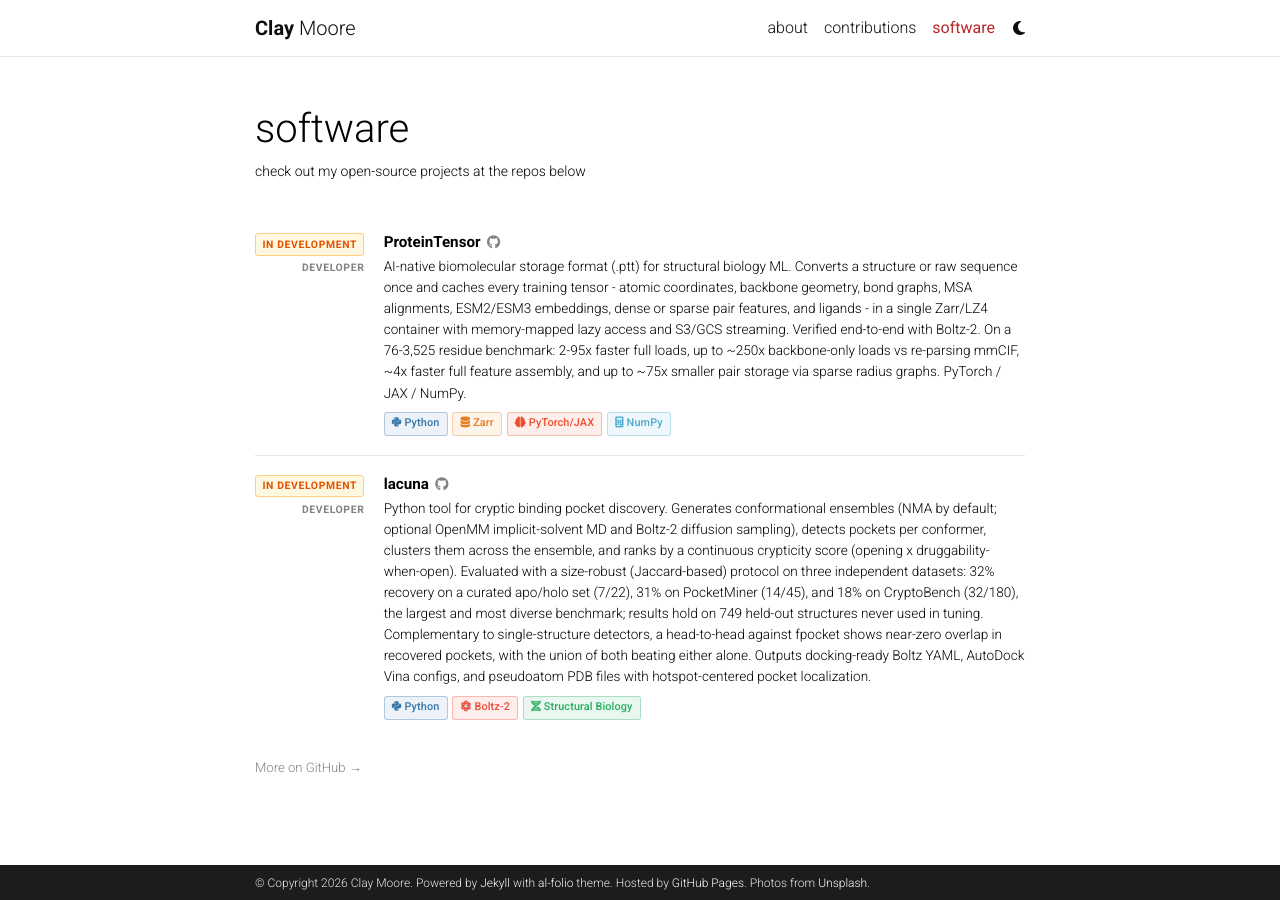
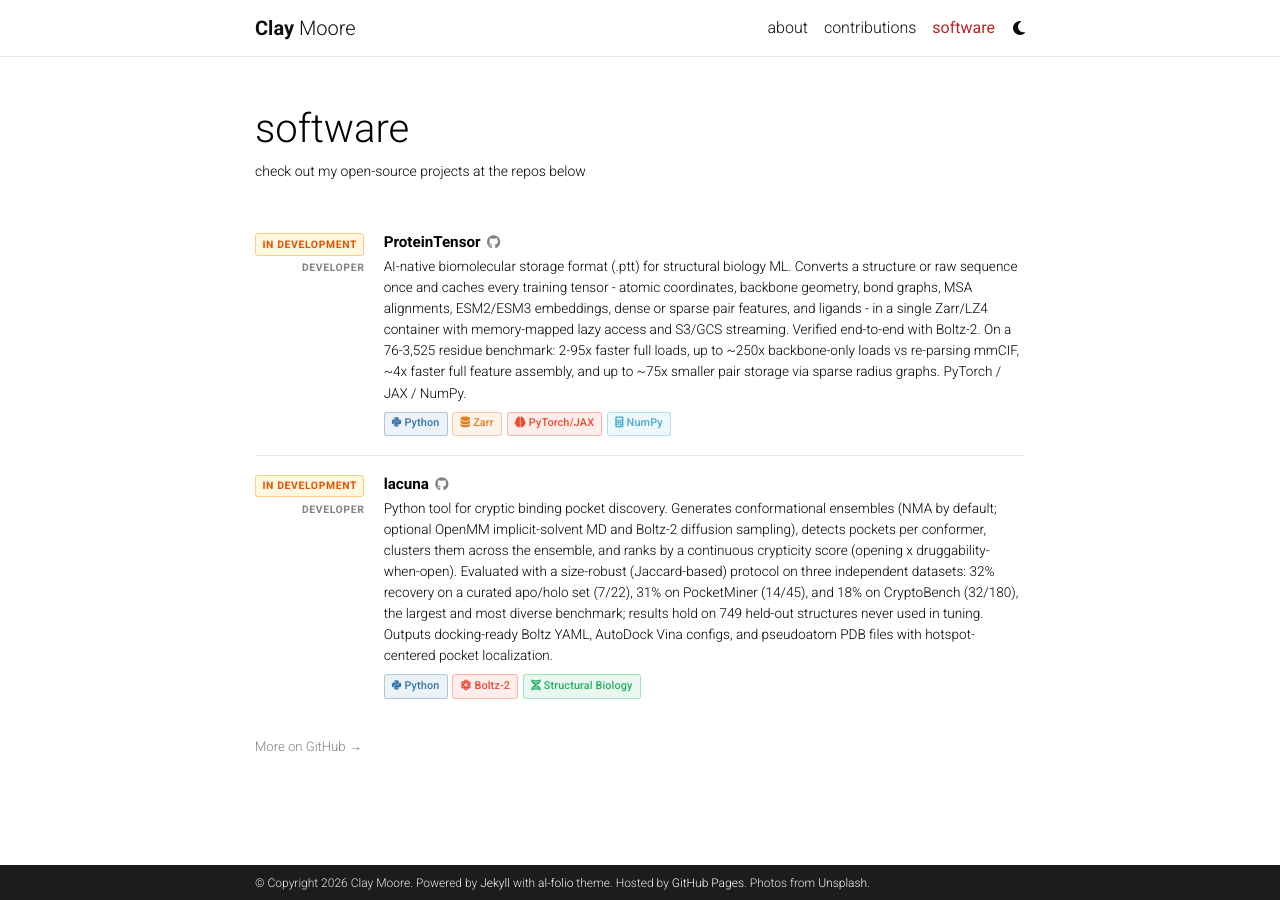
Before and after one commit to mooreneural/mooreneural.github.io, a Jekyll site: the page built from _pages/repositories.md, in a window 1280 px wide. Built offline with Jekyll 4.4.1, drawn with Linux system fonts in a browser that asks for light colours; comment, search, counter and statistics services are not loaded; a style sheet for code colours, icons or effects is not loaded.

Commit message:
Drop fpocket complementarity claim from Lacuna description

```diff
--- a/_data/software.yml
+++ b/_data/software.yml
@@ -23,7 +23,7 @@
     name: "lacuna"
     url: "https://github.com/mooreneural/lacuna"
     status: "in development"
-    description: "Python tool for cryptic binding pocket discovery. Generates conformational ensembles (NMA by default; optional OpenMM implicit-solvent MD and Boltz-2 diffusion sampling), detects pockets per conformer, clusters them across the ensemble, and ranks by a continuous crypticity score (opening x druggability-when-open). Evaluated with a size-robust (Jaccard-based) protocol on three independent datasets: 32% recovery on a curated apo/holo set (7/22), 31% on PocketMiner (14/45), and 18% on CryptoBench (32/180), the largest and most diverse benchmark; results hold on 749 held-out structures never used in tuning. Complementary to single-structure detectors, a head-to-head against fpocket shows near-zero overlap in recovered pockets, with the union of both beating either alone. Outputs docking-ready Boltz YAML, AutoDock Vina configs, and pseudoatom PDB files with hotspot-centered pocket localization."
+    description: "Python tool for cryptic binding pocket discovery. Generates conformational ensembles (NMA by default; optional OpenMM implicit-solvent MD and Boltz-2 diffusion sampling), detects pockets per conformer, clusters them across the ensemble, and ranks by a continuous crypticity score (opening x druggability-when-open). Evaluated with a size-robust (Jaccard-based) protocol on three independent datasets: 32% recovery on a curated apo/holo set (7/22), 31% on PocketMiner (14/45), and 18% on CryptoBench (32/180), the largest and most diverse benchmark; results hold on 749 held-out structures never used in tuning. Outputs docking-ready Boltz YAML, AutoDock Vina configs, and pseudoatom PDB files with hotspot-centered pocket localization."
     role: "Developer"
     languages:
       - name: "Python"
```
